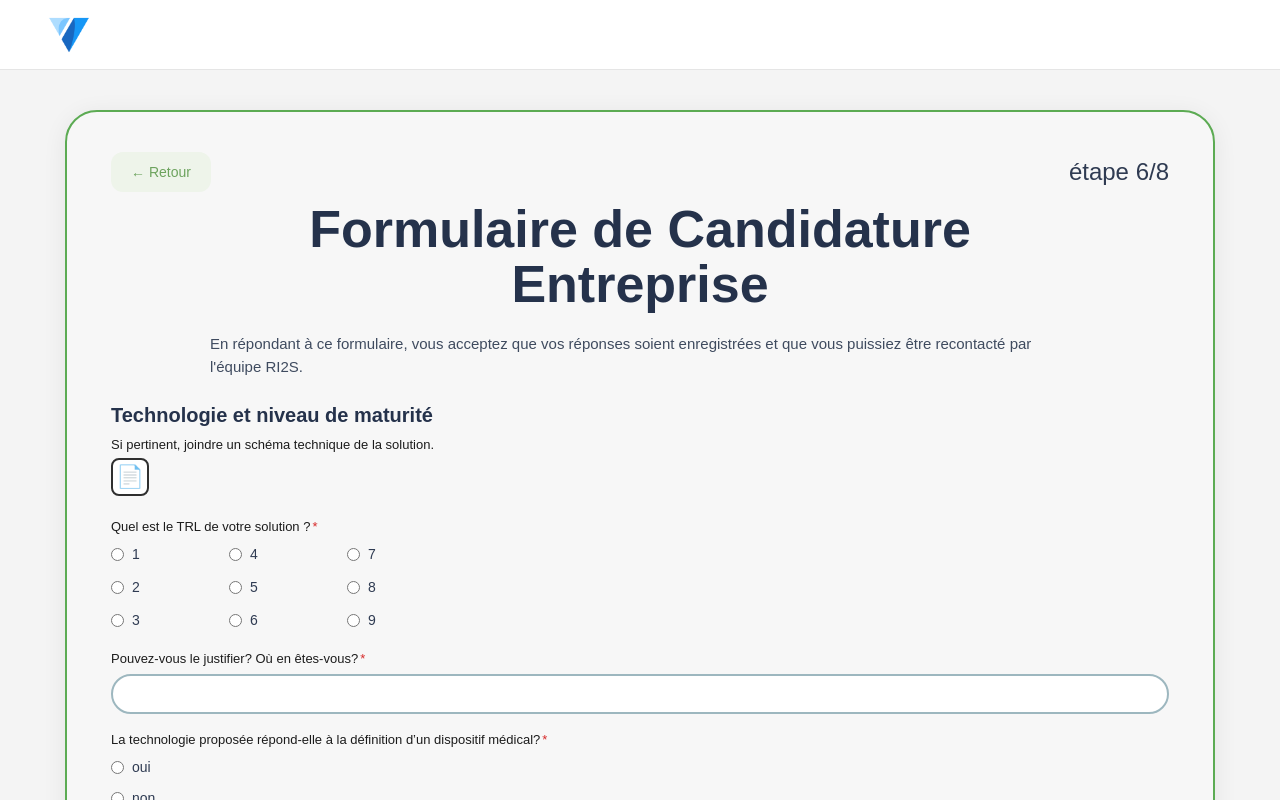
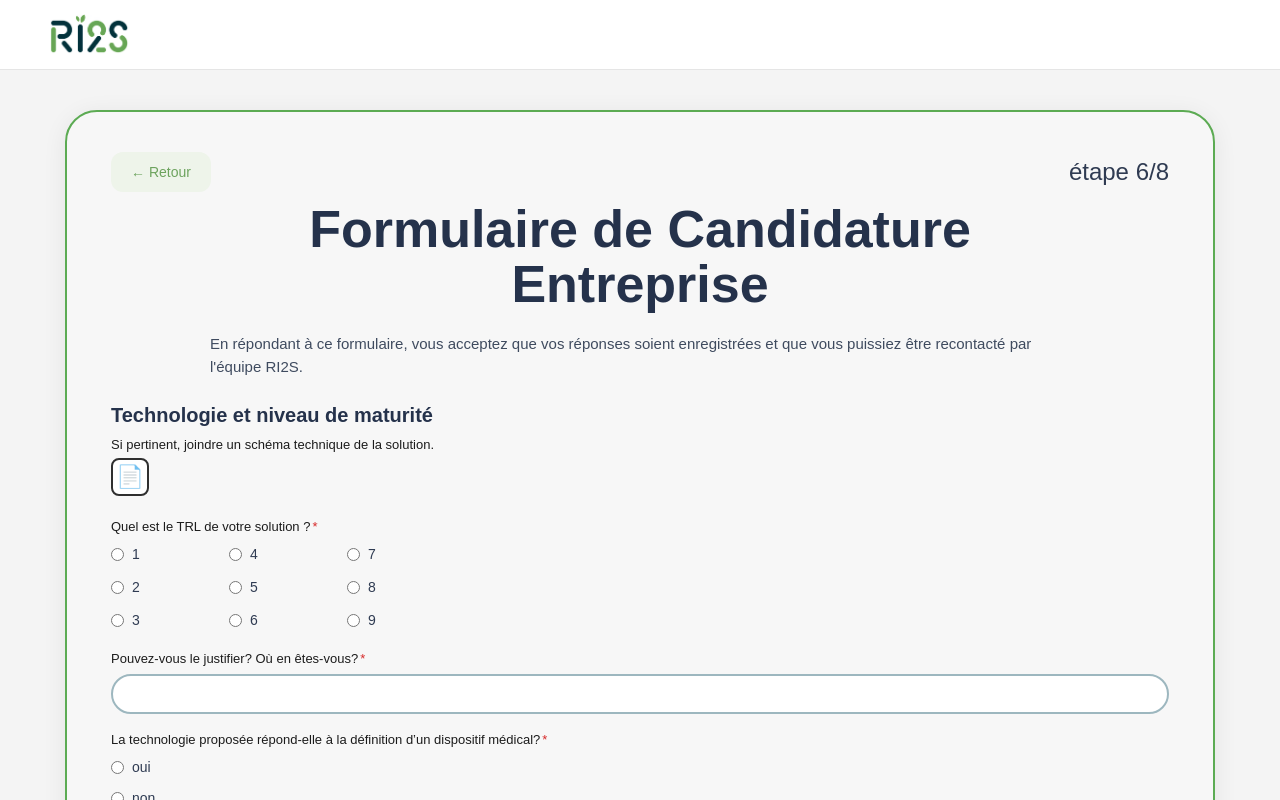
Before and after one commit to Wiamagnagay/ProjetTut, a Vue app: page /page6 in a window 1280 px wide. Shown: the top 800 px of the page. Built offline with nearby package versions, Linux system fonts and the light colour scheme.

Commit message:
CORRECTION LOGO

```diff
--- a/src/pages/page6.vue
+++ b/src/pages/page6.vue
@@ -80,7 +80,7 @@ function onNext() {
 <template>
   <div class="page">
     <header class="topbar">
-      <img src="@/assets/logo.png" alt="RI2S" class="logo" />
+      <img src="@/assets/logoRI2S.png" alt="RI2S" class="logo" />
     </header>
 
     <main class="main">
```
